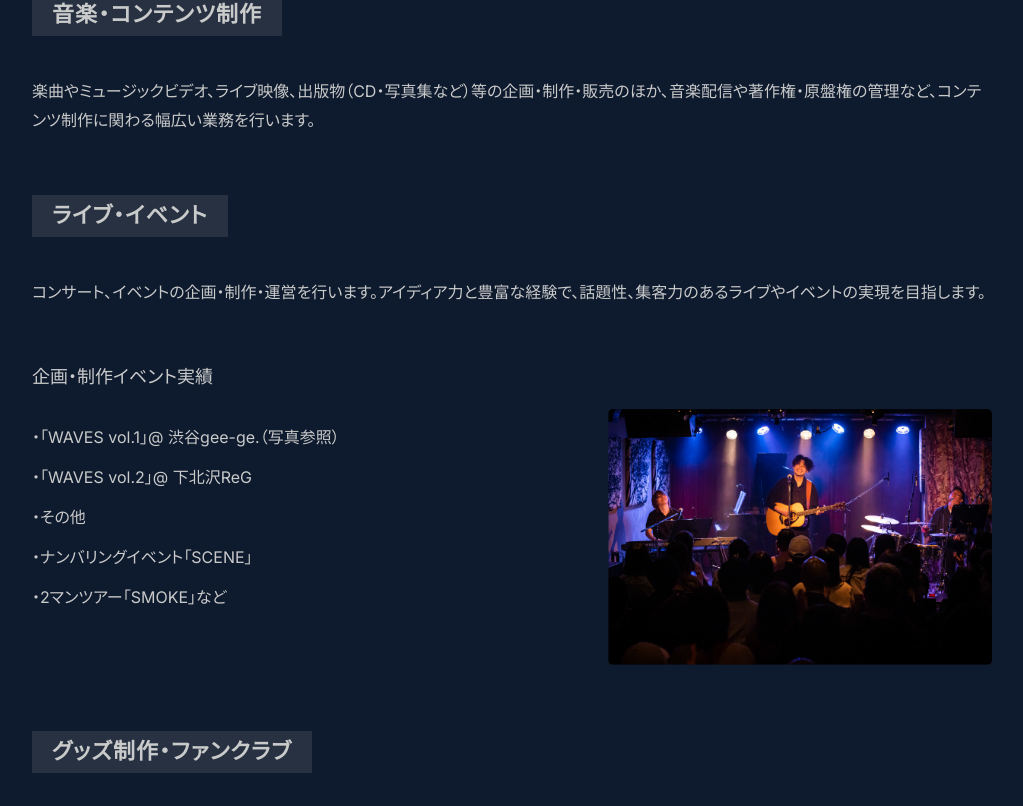
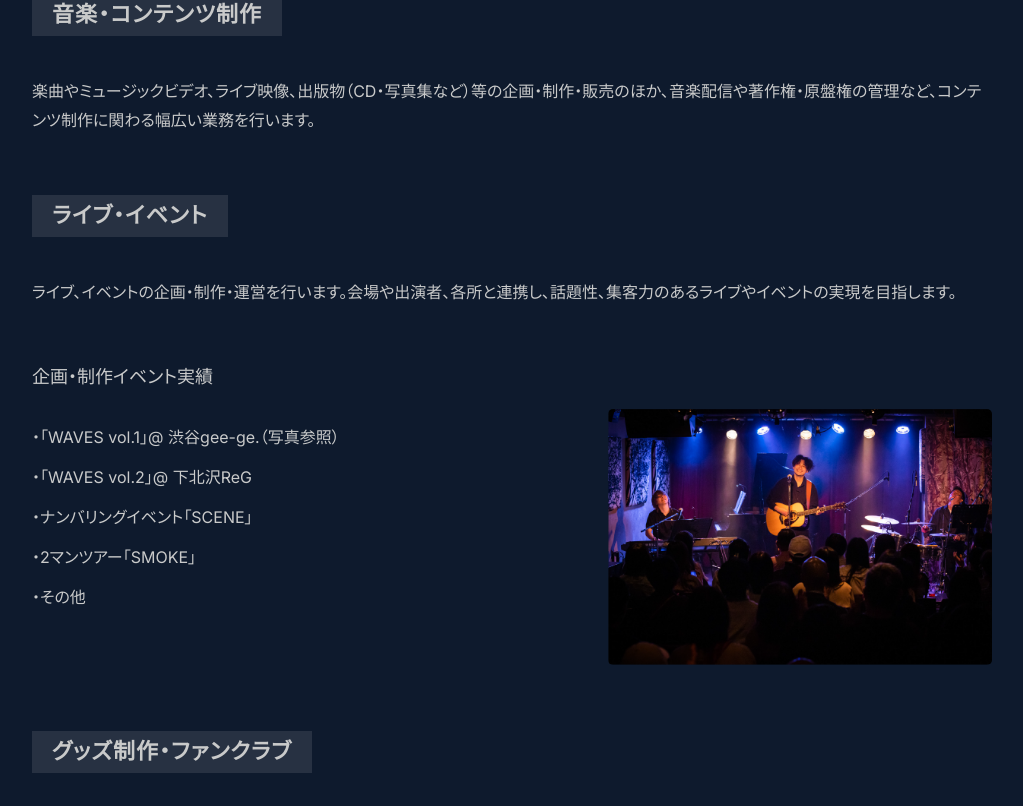
Before and after one commit to KakizoeYasuhiro/alphard, a Next.js app: page /works in a window 1280 px wide. Shown: the part 377-1183 px from the top of the page, without its empty margins (128-1151 px from the left). Built offline with nearby package versions, Linux system fonts and the light colour scheme; no server answers; what react-google-recaptcha-v3 would draw is missing.

Commit message:
WORKSページ文言修正

```diff
--- a/src/app/layout.js
+++ b/src/app/layout.js
@@ -14,7 +14,7 @@ const helvetica = inter;
 
 export const metadata = {
   metadataBase: new URL('https://alphard.info'),
-    title: 'Alphard Music',
+  title: 'Alphard Music',
   description: '音楽マネジメント事務所Alphard',
 
   openGraph: {
@@ -50,7 +50,7 @@ export const metadata = {
 
 export default function RootLayout({ children }) {
   return (
-        <html lang="ja" suppressHydrationWarning>
+    <html lang="ja" suppressHydrationWarning>
       <head>
 
         <link rel="stylesheet" href="/styles/recaptcha-hide.css" />
--- a/src/components/pages/WorksClient.js
+++ b/src/components/pages/WorksClient.js
@@ -78,7 +78,7 @@ export default function WorksClient() {
       <section id="live-event" className="work-section">
         <h2 className="work-title">ライブ・イベント</h2>
         <div className="work-content">
-          <p>コンサート、イベントの企画・制作・運営を行います。アイディア力と豊富な経験で、話題性、集客力のあるライブやイベントの実現を目指します。</p>
+          <p>ライブ、イベントの企画・制作・運営を行います。会場や出演者、各所と連携し、話題性、集客力のあるライブやイベントの実現を目指します。</p>
         </div>
       </section>
 
@@ -89,9 +89,9 @@ export default function WorksClient() {
           <div className="event-details">
             <p>・「WAVES vol.1」@ 渋谷gee-ge.（写真参照）</p>
             <p>・「WAVES vol.2」@ 下北沢ReG</p>
+            <p>・ナンバリングイベント「SCENE」</p>
+            <p>・2マンツアー「SMOKE」</p>
             <p>・その他</p>
-            <p>・ナンバリングイベント「SCENE」</p>
-            <p>・2マンツアー「SMOKE」など</p>
           </div>
           <div className="event-image">
             <Image
```
Also changed, not shown: src/app/api/contact/route.js (indentation only), src/components/pages/ContactClient.js (indentation only), src/middleware.js (indentation only).
